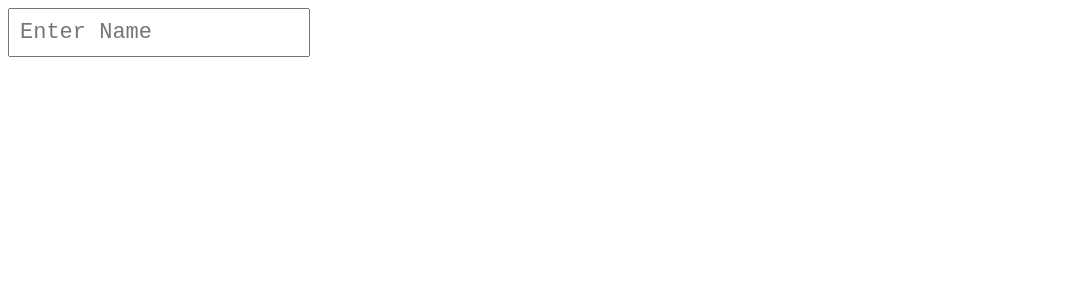
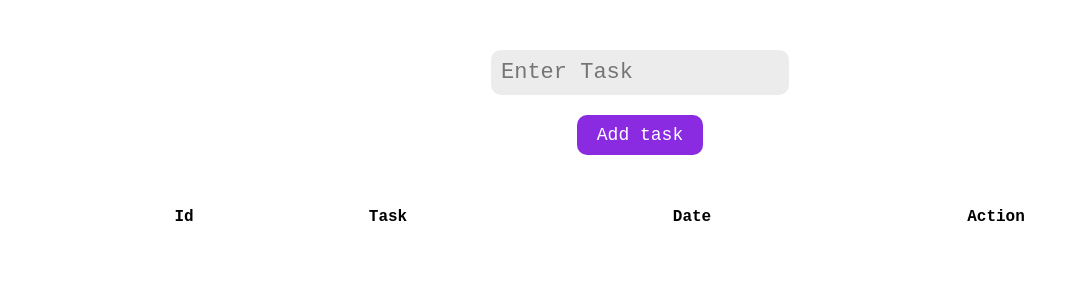
Before and after one commit to UdayMayanna/AngularStudy, an Angular app: page / in a window 1280 px wide. Shown: the top 300 px of the page, without its empty margins (0-1079 px from the left). Built offline with nearby package versions, Linux system fonts and the light colour scheme.

Commit message:
Added new mini project Todo

```diff
--- a/src/app/app.component.html
+++ b/src/app/app.component.html
@@ -11,4 +11,5 @@
 <!-- <app-computed-signal></app-computed-signal> -->
 <!-- <app-effect-study></app-effect-study> -->
 <!-- <app-for-loop-contextual-var></app-for-loop-contextual-var> -->
-<app-two-way-binding></app-two-way-binding>
+<!-- <app-two-way-binding></app-two-way-binding> -->
+<app-todo></app-todo>
--- a/src/app/app.module.ts
+++ b/src/app/app.module.ts
@@ -20,6 +20,7 @@ import { EffectStudyComponent } from './comp/effect-study/effect-study.component
 import { ForLoopContextualVarComponent } from './comp/for-loop-contextual-var/for-loop-contextual-var.component';
 import { FormsModule } from '@angular/forms';
 import { TwoWayBindingComponent } from './comp/two-way-binding/two-way-binding.component';
+import { TodoComponent } from './comp/todo/todo.component';
 
 @NgModule({
   declarations: [
@@ -39,7 +40,8 @@ import { TwoWayBindingComponent } from './comp/two-way-binding/two-way-binding.c
     ComputedSignalComponent,
     EffectStudyComponent,
     ForLoopContextualVarComponent,
-    TwoWayBindingComponent
+    TwoWayBindingComponent,
+    TodoComponent
   ],
   imports: [
     BrowserModule,
--- /dev/null
+++ b/src/app/comp/todo/todo.component.html
@@ -0,0 +1,42 @@
+<div style="text-align: center;margin-top: 50px;">
+    <input type="text" placeholder="Enter Task" [(ngModel)]="task" style="padding: 10px;
+    background-color: #ececec;
+    border: none;
+    font-family: 'Courier New', Courier, monospace;
+    border-radius: 10px;
+    font-size: 22px;"><br>
+    <button (click)="addTask()" style="    padding: 10px 20px;
+    margin-top: 20px;
+    border: none;
+    border-radius: 10px;
+    font-size: 18px;
+    font-family: 'Courier New', Courier, monospace;
+    background-color: blueviolet;
+    color: #fff;">Add task</button>
+    <table style="margin:50px auto;font-family: 'Courier New', Courier, monospace;">
+        <tr>
+            <th style="width: 100px;text-align: center;">Id</th>
+            <th style="width: 300px;text-align: center;">Task</th>
+            <th style="width: 300px;text-align: center;">Date</th>
+            <th style="width: 300px;text-align: center;">Action</th>
+        </tr>
+
+        @for(tsk of tasks; track tsk.id){
+        <tr>
+            <td style="text-align: center;">{{tsk.id}}</td>
+            <td style="text-align: center;">{{tsk.todo}}</td>
+            <td style="text-align: center;">{{tsk.date}}</td>
+            <td style="text-align: center;">
+
+    <button (click)="deleteTask(tsk.id)" style="padding: 10px 20px;
+    border: none;
+    border-radius: 10px;
+    font-size: 18px;
+    font-family: 'Courier New', Courier, monospace;
+    background-color: Red;
+    color: #fff;">Delete</button></td>
+        </tr>
+
+        }
+    </table>
+</div>
--- /dev/null
+++ b/src/app/comp/todo/todo.component.ts
@@ -0,0 +1,22 @@
+import { Component } from '@angular/core';
+
+@Component({
+  selector: 'app-todo',
+  standalone:false,
+  templateUrl: './todo.component.html',
+  styles: ``
+})
+export class TodoComponent {
+  task="";
+  id=1;
+  tasks:{todo:string,id:number,date:Date}[]=[];
+  addTask(){
+    const currentDate = new Date();
+    this.tasks.push({todo:this.task,id:this.id,date:currentDate})
+    this.task=""
+    this.id++;
+  }
+  deleteTask(id:number){
+      this.tasks = this.tasks.filter((current)=>current.id!=id)
+  }
+}
```
